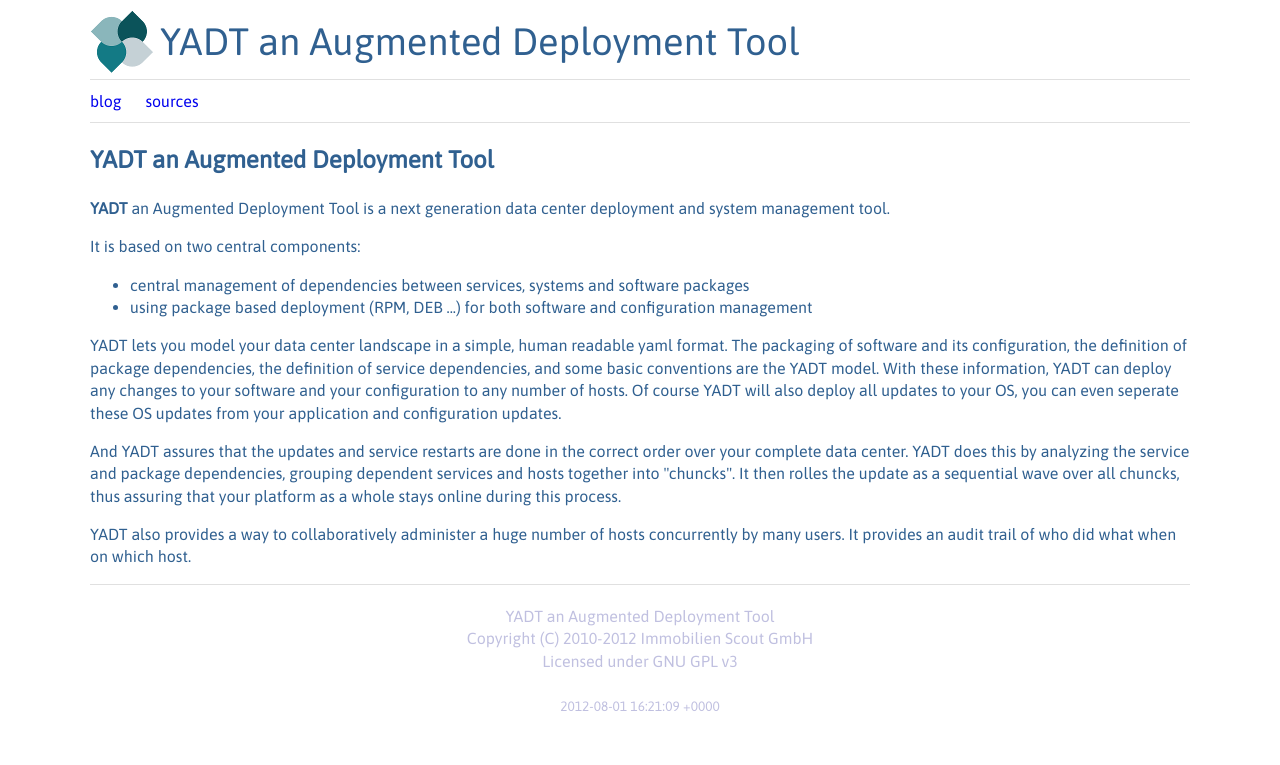
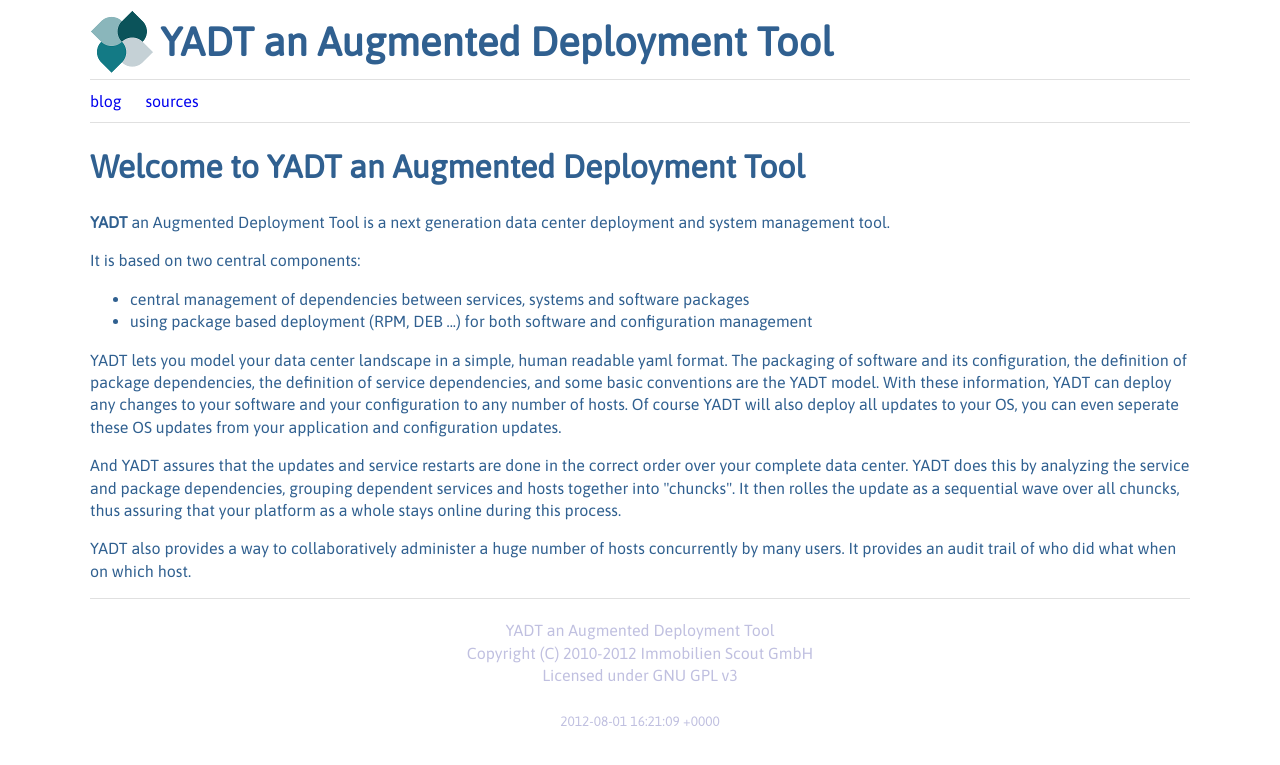
Before and after one commit to yadt/yadt.github.com, a Jekyll site: the page built from index.html, in a window 1280 px wide. Shown: the top 765 px of the page. Built offline with Jekyll 4.4.1, drawn with Linux system fonts in a browser that asks for light colours; nearby versions of some CDN libraries.

Commit message:
cosmetics

```diff
--- a/_layouts/default.html
+++ b/_layouts/default.html
@@ -29,7 +29,7 @@
 			</span>
 			{% endif %}
 
-			<h2>{{ page.title }}</h2>
+			<h1>{{ page.title }}</h1>
 			{{ content }}
 		</div>
 
--- a/css/main.css
+++ b/css/main.css
@@ -648,7 +648,8 @@
 	padding-left: 70px;
 	background-image: url('../images/transparent-logo-64.png');
 	background-repeat: no-repeat;
-	font-size: 38px;
+	font-size: 40px;
+	font-weight: bold;
 	height: 64px;
 	line-height: 64px;
 	margin-top: 10px;
--- a/index.html
+++ b/index.html
@@ -1,6 +1,6 @@
 ---
 layout: default
-title: YADT an Augmented Deployment Tool
+title: Welcome to YADT an Augmented Deployment Tool
 ---
 <dl>
 	<dt>YADT</dt>
```
